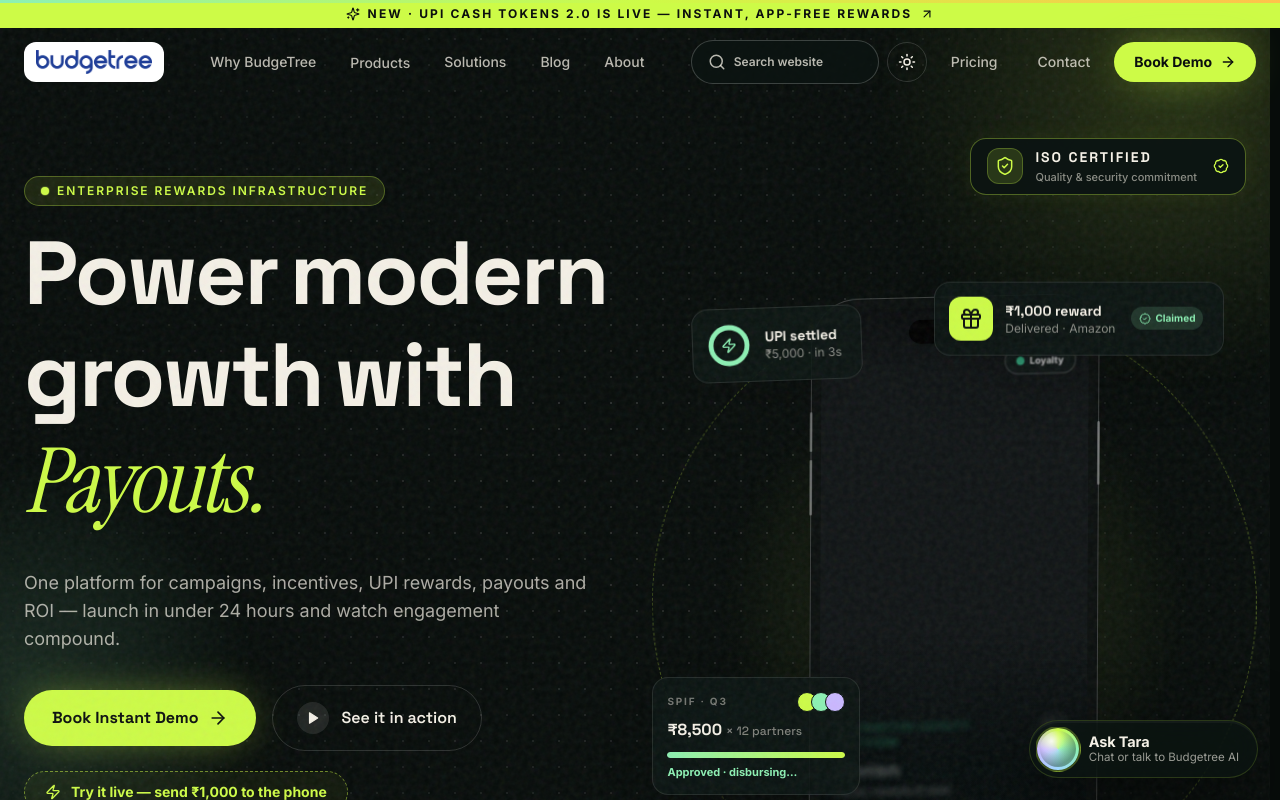
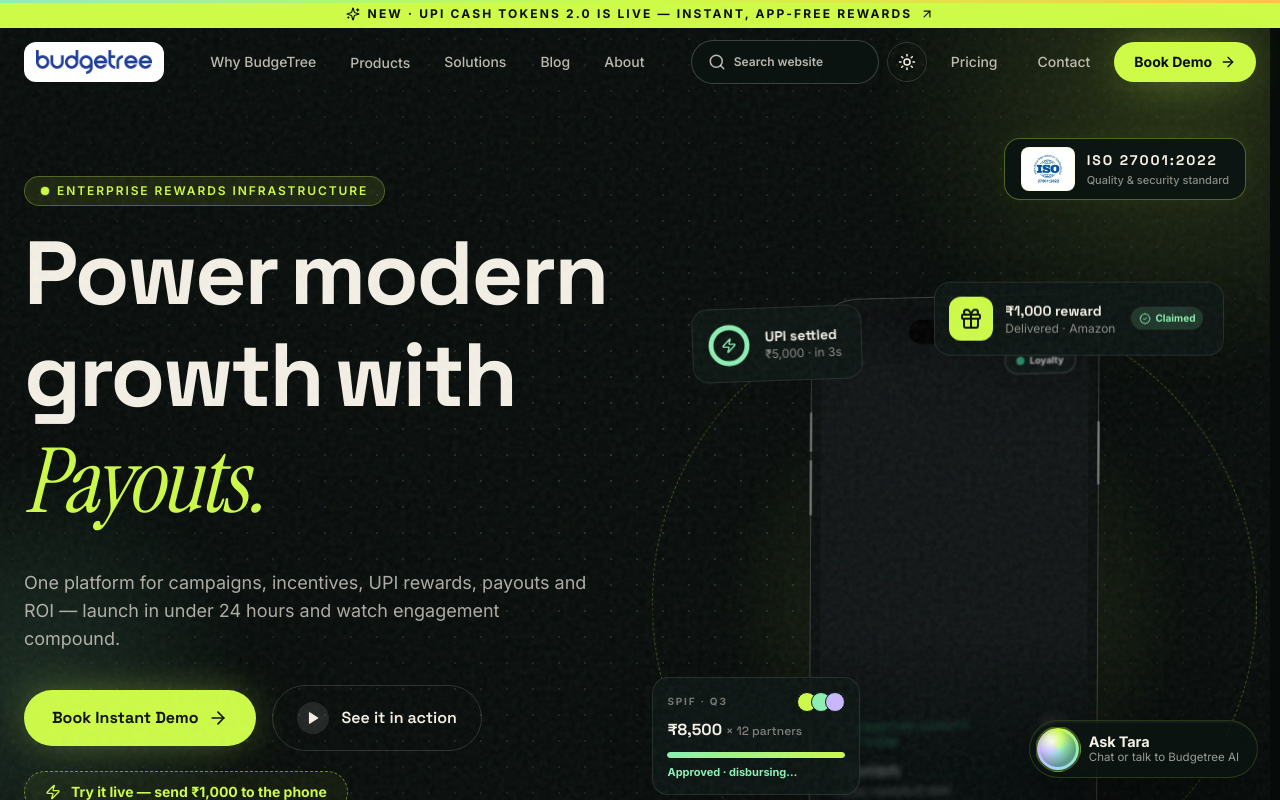
Before and after one commit to anshulmalik1008/budgetree-revamp, a Next.js app: page / in a window 1280 px wide. Shown: the top 800 px of the page. Built offline with nearby package versions, Linux system fonts and the light colour scheme.

Commit message:
Use uploaded ISO 27001:2022 artwork in upper-right hero badge

```diff
--- a/src/components/Hero.tsx
+++ b/src/components/Hero.tsx
@@ -403,18 +403,17 @@ export default function Hero() {
               className="group relative inline-flex items-center gap-2 overflow-hidden rounded-2xl border border-acc/35 bg-raise/95 px-3 py-2 shadow-[0_0_25px_rgba(205,251,71,0.06)] backdrop-blur-md sm:gap-3 sm:px-4"
             >
               <div className="pointer-events-none absolute inset-0 -translate-x-full bg-gradient-to-r from-transparent via-white/[0.06] to-transparent transition-transform duration-1000 group-hover:translate-x-full" />
-              <span className="relative grid h-9 w-9 place-items-center rounded-xl border border-acc/25 bg-acc/15 text-acc">
-                <ShieldCheck className="h-5 w-5" strokeWidth={1.8} />
+              <span className="relative grid h-11 w-[54px] shrink-0 place-items-center overflow-hidden rounded-lg border border-acc/20 bg-white p-0.5">
+                <img src="/images/iso-27001-2022-badge.svg" alt="ISO 27001:2022 artwork" className="h-full w-full object-contain" />
               </span>
               <span className="relative flex flex-col">
                 <span className="font-display text-sm font-extrabold uppercase tracking-[0.14em] text-fg">
-                  ISO Certified
+                  ISO 27001:2022
                 </span>
                 <span className="mt-0.5 text-[11px] font-medium text-fg/55">
-                  Quality &amp; security commitment
+                  Quality &amp; security standard
                 </span>
               </span>
-              <BadgeCheck className="relative ml-1 h-4 w-4 text-acc" />
             </motion.div>
           </motion.div>
       </div>
```
